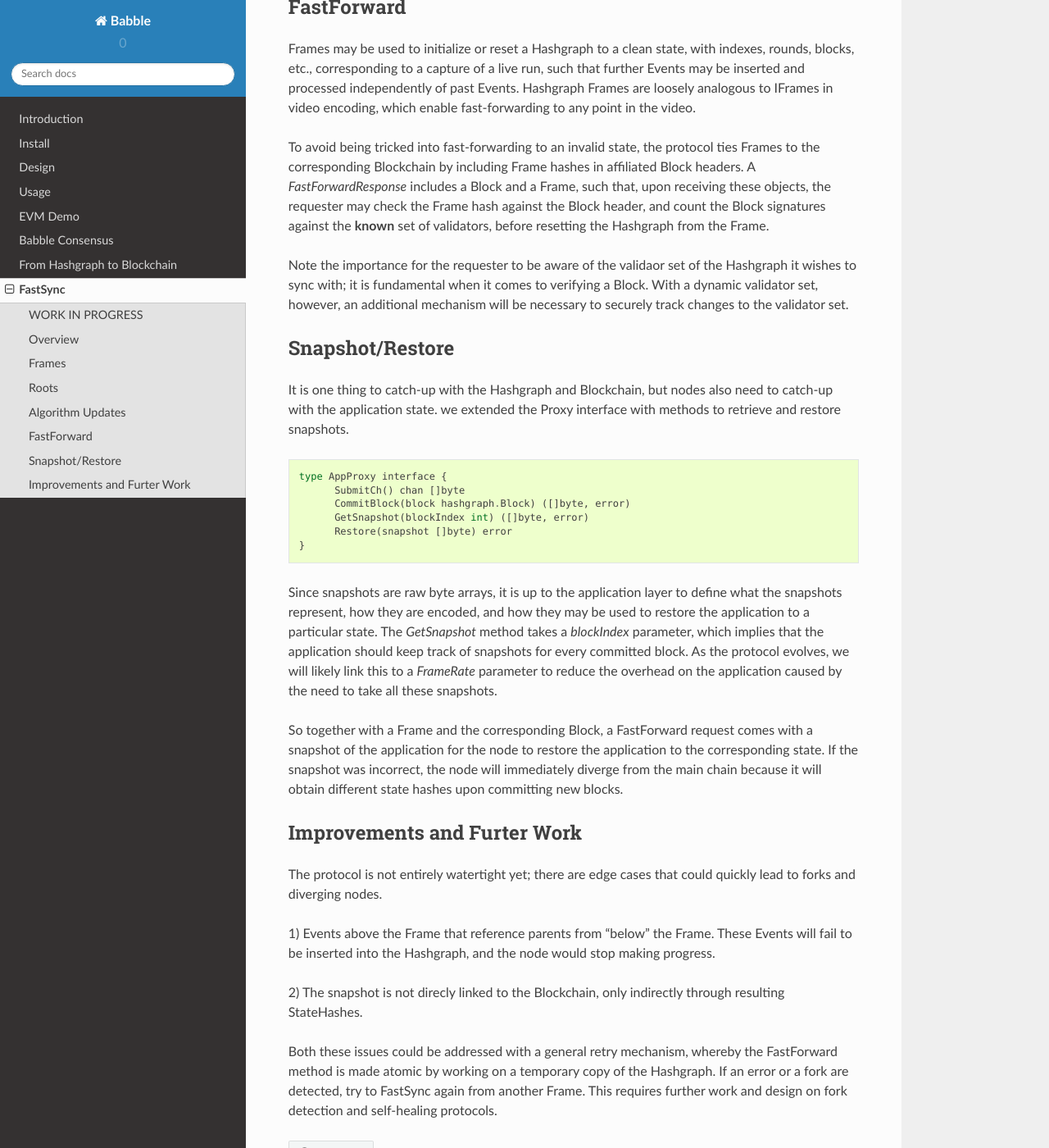
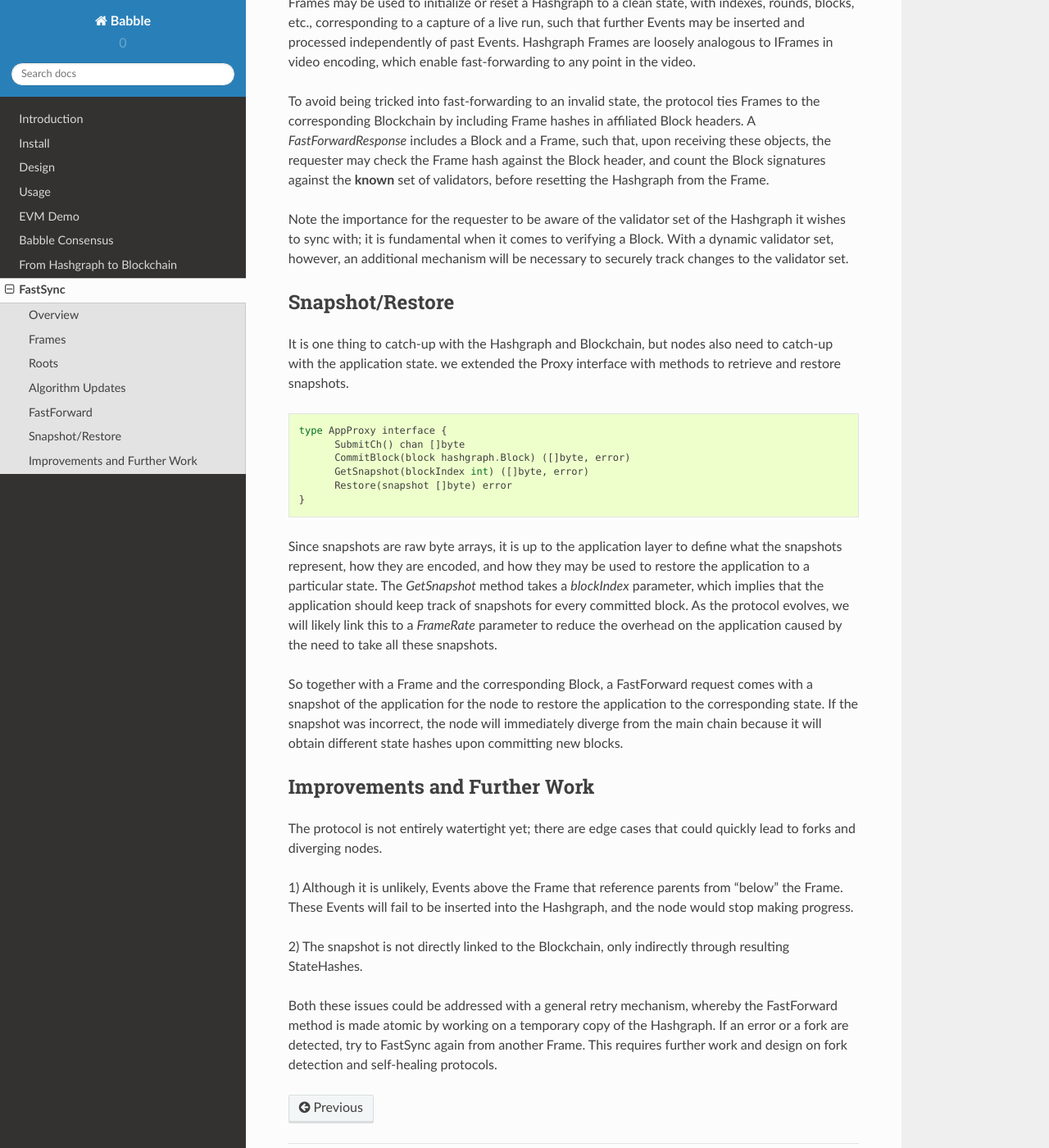
Before and after one commit to mosaicnetworks/babble, a Sphinx documentation site: the page built from docs/fastsync.rst, in a window 1280 px wide and 1400 px high, scrolled down 5255 px. Shown: the whole window at 82% size. Built offline with Sphinx 7.4.7 and the Read the Docs theme 2.0.0, drawn with Linux system fonts in a browser that asks for light colours; some of the changed text lies outside the part shown.

Commit message:
Fix typos in fastsync

```diff
--- a/docs/fastsync.rst
+++ b/docs/fastsync.rst
@@ -19,11 +19,6 @@ blockchain mapping on top of Hashgraph. Although implementing the
 Snapshot/Restore functionality puts extra strain on the application developer,
 it remains entirely optional; FastSync can be activated or deactivated via
 configuration.
-
-WORK IN PROGRESS
-----------------
-
-
 
 Overview
 --------
@@ -210,7 +205,7 @@ such that, upon receiving these objects, the requester may check the Frame hash
 against the Block header, and count the Block signatures against the **known**
 set of validators, before resetting the Hashgraph from the Frame.
 
-Note the importance for the requester to be aware of the validaor set of the
+Note the importance for the requester to be aware of the validator set of the
 Hashgraph it wishes to sync with; it is fundamental when it comes to verifying a
 Block. With a dynamic validator set, however, an additional mechanism will be
 necessary to securely track changes to the validator set.
@@ -245,17 +240,17 @@ to the corresponding state. If the snapshot was incorrect, the node will
 immediately diverge from the main chain because it will obtain different state
 hashes upon committing new blocks.
 
-Improvements and Furter Work
+Improvements and Further Work
 ----------------------------
 
 The protocol is not entirely watertight yet; there are edge cases that could
 quickly lead to forks and diverging nodes.
 
-1) Events above the Frame that reference parents from "below" the Frame. These
-Events will fail to be inserted into the Hashgraph, and the node would stop
-making progress.
+1) Although it is unlikely, Events above the Frame that reference parents from
+"below" the Frame. These Events will fail to be inserted into the Hashgraph, and
+the node would stop making progress.
 
-2) The snapshot is not direcly linked to the Blockchain, only indirectly through
+2) The snapshot is not directly linked to the Blockchain, only indirectly through
 resulting StateHashes.
 
 Both these issues could be addressed with a general retry mechanism, whereby the
```
Also changed, not shown: other parts of docs/fastsync.rst (+2 -2 lines).
